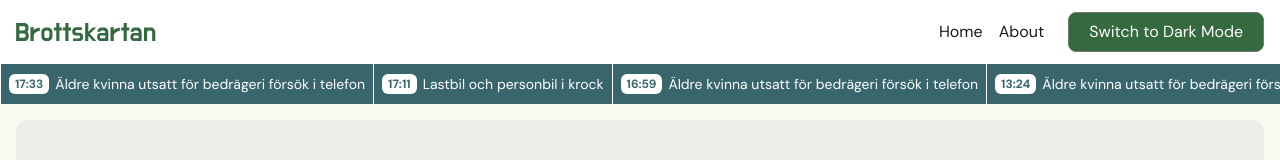
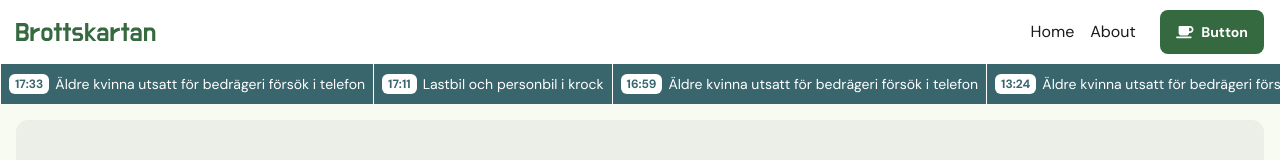
Before and after one commit to jalvarson/brottskarta-frontend, a Vue app: page / in a window 1280 px wide. Shown: the top 160 px of the page. Built offline with nearby package versions, Linux system fonts and the light colour scheme; the HTML template or start-up script is replaced by a standard one.

Commit message:
Replace CommonButton with BKButton in NavMenu component

```diff
--- a/src/components/NavMenu.vue
+++ b/src/components/NavMenu.vue
@@ -19,7 +19,7 @@ import { RouterLink } from 'vue-router'
           <RouterLink to="/about">About</RouterLink>
         </li>
       </ul>
-      <CommonButton />
+      <BKButton label="Button" prependIcon="coffee" />
     </nav>
   </header>
 </template>
```
